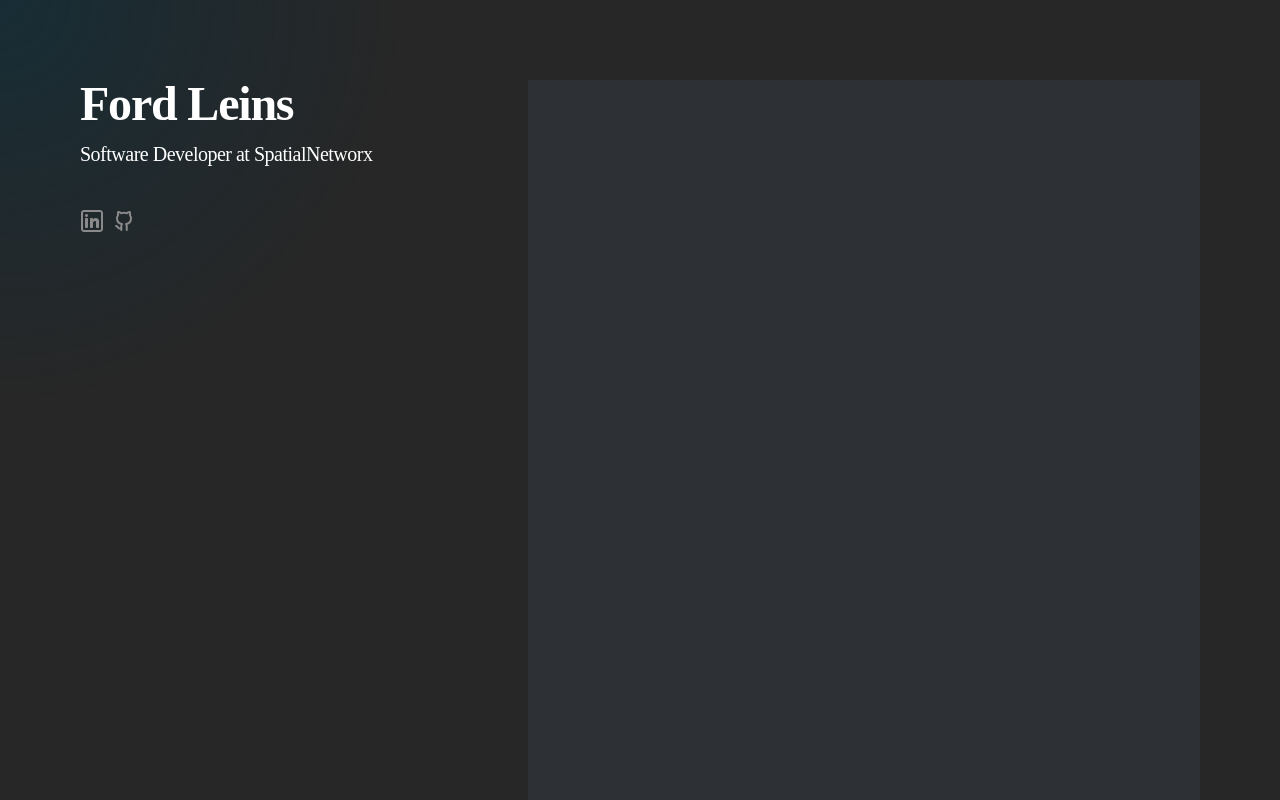
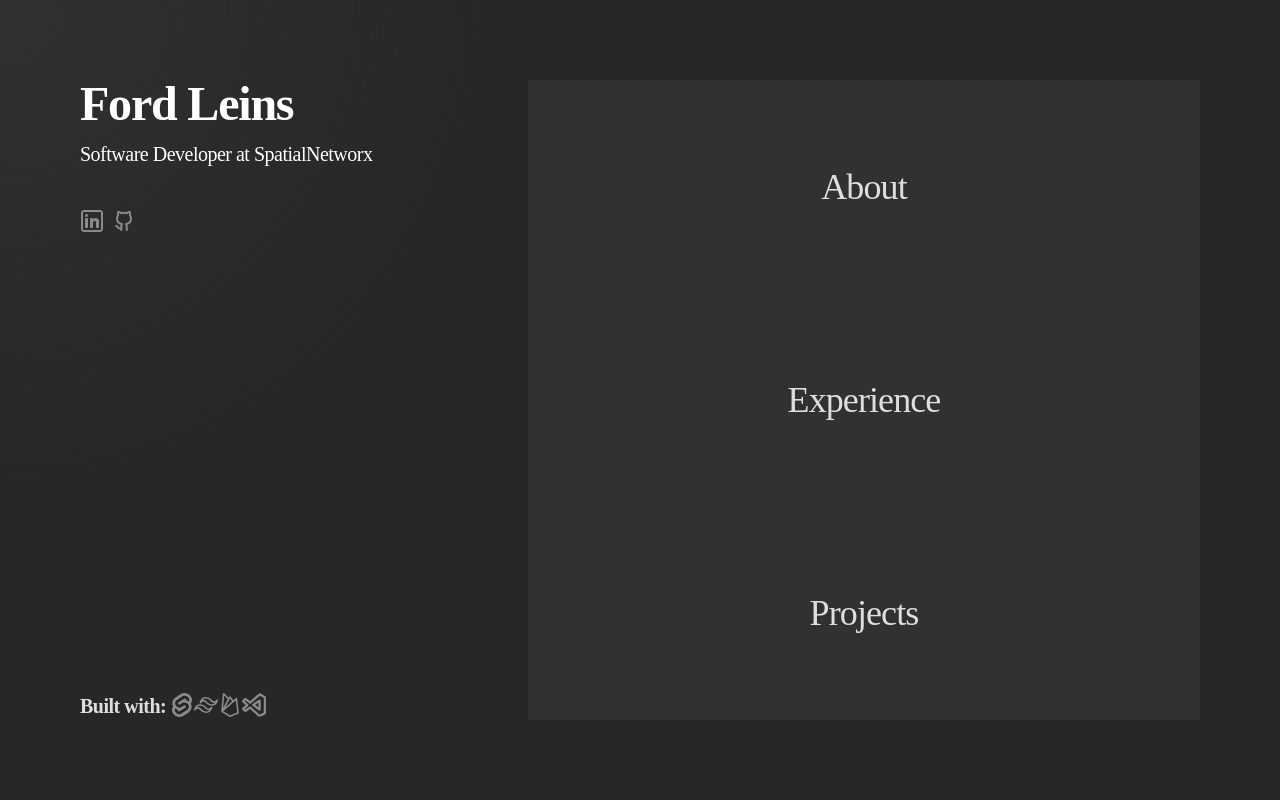
Before and after one commit to HotWheelsTony/fordleins-dev, a SvelteKit app: page / in a window 1280 px wide. Shown: the top 800 px of the page. Built offline with nearby package versions, Linux system fonts and the light colour scheme; a web font is replaced by a local one.

Commit message:
Extract flex stack to component

```diff
--- /dev/null
+++ b/src/lib/flexStack.svelte
@@ -0,0 +1,84 @@
+<script>
+    import Card from "./card.svelte";
+
+    const openSection = (sectionId) => {
+        document.querySelectorAll(".section").forEach((section) => {
+            if (section.id !== sectionId) {
+                section.classList.add("flex-[0]", "pointer-events-none");
+            }
+        });
+        document.getElementById("main").classList.remove("my-20");
+        document.getElementById(sectionId).classList.add("open");
+    };
+
+    const closeSection = () => {
+        document.getElementById("main").classList.add("my-20");
+        document.querySelectorAll(".section").forEach((section) => {
+            section.classList.remove("flex-[0]", "pointer-events-none", "open");
+        });
+    };
+
+    export let sections = ["About", "Experience", "Projects"];
+</script>
+
+<main
+    id="main"
+    class="hidden lg:flex flex-col max-h-full lg:w-3/5 my-20 group/sections"
+>
+    {#each sections as sectionName}
+        <section
+            id={sectionName}
+            class="section flex flex-1 hover:!flex-[3] overflow-clip"
+        >
+            <button
+                on:click={() => {
+                    openSection(sectionName);
+                }}
+                class="title flex-1 bg-mediumGrey group-hover/sections:opacity-30 hover:!bg-lightMediumGrey/70 hover:!opacity-100 overflow-clip"
+            >
+                <h3 class="text-4xl">
+                    {sectionName}
+                </h3>
+            </button>
+
+            <div
+                class="content flex flex-col flex-[0] overflow-x-clip overflow-y-scroll"
+            >
+                <header
+                    class="z-10 p-4 flex justify-between sticky top-0 backdrop-blur-sm"
+                >
+                    <h2 class="text-2xl">{sectionName}</h2>
+                    <button
+                        on:click={() => {
+                            closeSection();
+                        }}
+                    >
+                        <span class="text-2xl font-semibold hover:text-red">
+                            Close
+                        </span>
+                    </button>
+                </header>
+                <!-- content goes here -->
+            </div>
+        </section>
+    {/each}
+</main>
+
+<style>
+    :global(.open) {
+        & .title {
+            @apply flex-[0] pointer-events-none;
+        }
+
+        & .content {
+            @apply flex-1;
+        }
+    }
+
+    main,
+    .section,
+    .title,
+    .content {
+        @apply transition-all duration-1000 ease-in-out;
+    }
+</style>
--- a/src/routes/+page.svelte
+++ b/src/routes/+page.svelte
@@ -3,6 +3,7 @@
     import Card from "$lib/card.svelte";
     import Header from "$lib/header.svelte";
     import Footer from "$lib/footer.svelte";
+    import FlexStack from "$lib/flexStack.svelte";
 
     onMount(() => {
         window.addEventListener("mousemove", updateMousePos);
@@ -11,122 +12,34 @@
         };
     });
 
-    const openSection = (sectionId) => {
-        document.querySelectorAll(".section").forEach((section) => {
-            if (section.id !== sectionId) {
-                section.classList.add("flex-[0]", "pointer-events-none");
-            }
-        });
-        document.getElementById("main").classList.add("mb-0");
-        document.getElementById(sectionId).classList.add("open");
-    };
-
-    const closeSection = () => {
-        document.getElementById("main").classList.remove("mb-0");
-        document.querySelectorAll(".section").forEach((section) => {
-            section.classList.remove("flex-[0]", "pointer-events-none", "open");
-        });
-    };
-
     const updateMousePos = (event) => {
         document
             .getElementById("background")
             .style.setProperty(
                 "background",
-                `radial-gradient(800px at ${event.clientX}px ${event.clientY}px, rgba(8, 51, 68, 0.5), transparent 70%)`,
+                `radial-gradient(600px at ${event.clientX}px ${event.clientY}px, rgba(49, 49, 49, 0.5), transparent 50%)`,
             );
     };
-
-    const sections = ["About", "Experience", "Projects"];
 </script>
 
 <div id="background" class="fixed inset-0 -z-10" />
 
 <div class="mx-auto h-screen max-w-screen-xl px-6 lg:py-0 lg:px-20">
     <div class="lg:flex lg:justify-between lg:gap-4 h-full">
-        <div class="lg:sticky lg:top-0 lg:py-20">
+        <div class="lg:sticky lg:top-0 lg:py-20 flex flex-col justify-between">
             <Header />
+            <Footer />
         </div>
-        <main
-            id="main"
-            class="flex flex-col max-h-full w-3/5 my-20 group/sections"
-        >
-            {#each sections as section}
-                <section
-                    id={section}
-                    class="section flex flex-1 hover:!flex-[3] overflow-clip"
-                >
-                    <button
-                        on:click={() => {
-                            openSection(section);
-                        }}
-                        class="title flex-1 bg-slate-600/20 group-hover/sections:bg-slate-600/20 hover:!bg-slate-500/30 overflow-clip"
-                    >
-                        <h1 class="text-white text-3xl">
-                            {section}
-                        </h1>
-                    </button>
-
-                    <div
-                        class="content flex flex-col flex-[0] overflow-x-clip overflow-y-scroll"
-                    >
-                        <button
-                            on:click={() => {
-                                closeSection();
-                            }}
-                            class="z-10 py-2 px-4 tracking-tight flex justify-between sticky top-0 backdrop-blur-sm"
-                        >
-                            <h1 class="text-xl font-semibold">{section}</h1>
-                            <h1 class="text-xl font-semibold">Close</h1>
-                        </button>
-                        <Card />
-                        <Card />
-                        <Card />
-                        <Card />
-                        <Card />
-                    </div>
-                </section>
-            {/each}
-        </main>
-
-        <!-- <main class="group/cards lg:w-3/5 my-12 lg:my-24">
-            <Card />
-            <Card />
-            <Card />
-            <Card />
-        </main> -->
-
-        <!--  -->
-
-        <!-- <div class="lg:sticky lg:h-screen lg:top-0 lg:py-24">
-            <Header />
-        </div> -->
+        <FlexStack />
     </div>
 </div>
 
 <style>
     #background {
         background: radial-gradient(
-            800px at 0px 0px,
-            rgba(8, 51, 68, 0.5),
+            1000px at 0px 0px,
+            rgba(49, 49, 49, 1),
             transparent 50%
         );
     }
-
-    :global(.open) {
-        & .title {
-            @apply flex-[0] pointer-events-none;
-        }
-
-        & .content {
-            @apply flex-1;
-        }
-    }
-
-    main,
-    .section,
-    .title,
-    .content {
-        @apply transition-all duration-1000 ease-in-out;
-    }
 </style>
```
